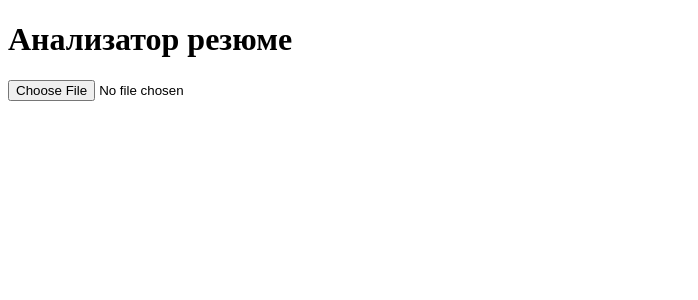
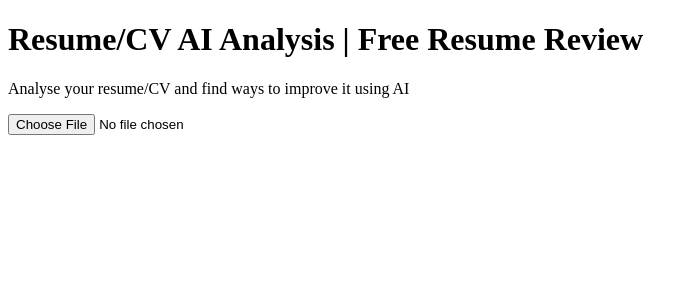
Before and after one commit to hellooldfriend/resume-analyzer, a React (Vite) app: page / in a window 1280 px wide. Shown: the top 300 px of the page, without its empty margins (0-698 px from the left). Built offline with nearby package versions, Linux system fonts and the light colour scheme; no server answers.

Commit message:
Adds title and description

```diff
--- a/src/App.tsx
+++ b/src/App.tsx
@@ -13,7 +13,8 @@ function App() {
 
   return (
     <>
-      <h1>Анализатор резюме</h1>
+      <h1>Resume/CV AI Analysis | Free Resume Review</h1>
+      <p>Analyse your resume/CV and find ways to improve it using AI</p>
       <ResumeUploader
         onResumeTextChange={setResumeText}
         onLoadingChange={setIsLoading}
```
